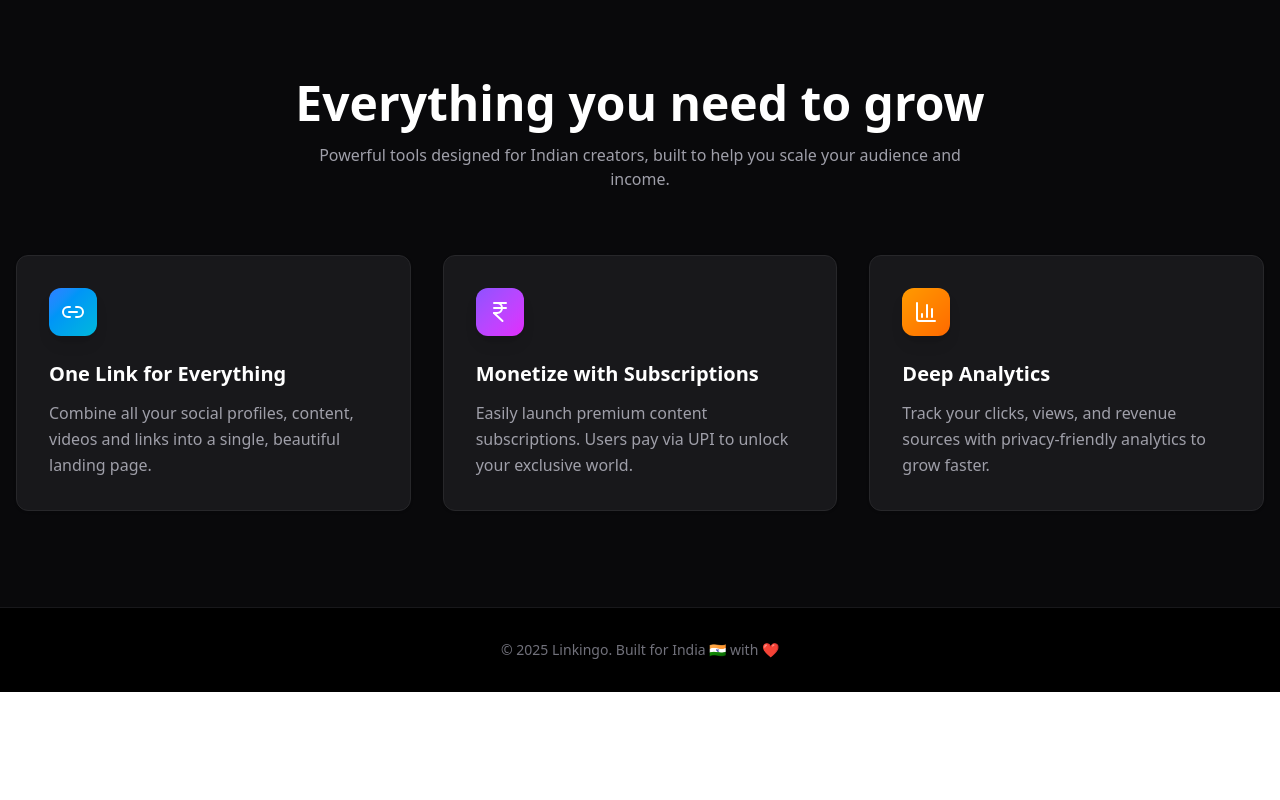
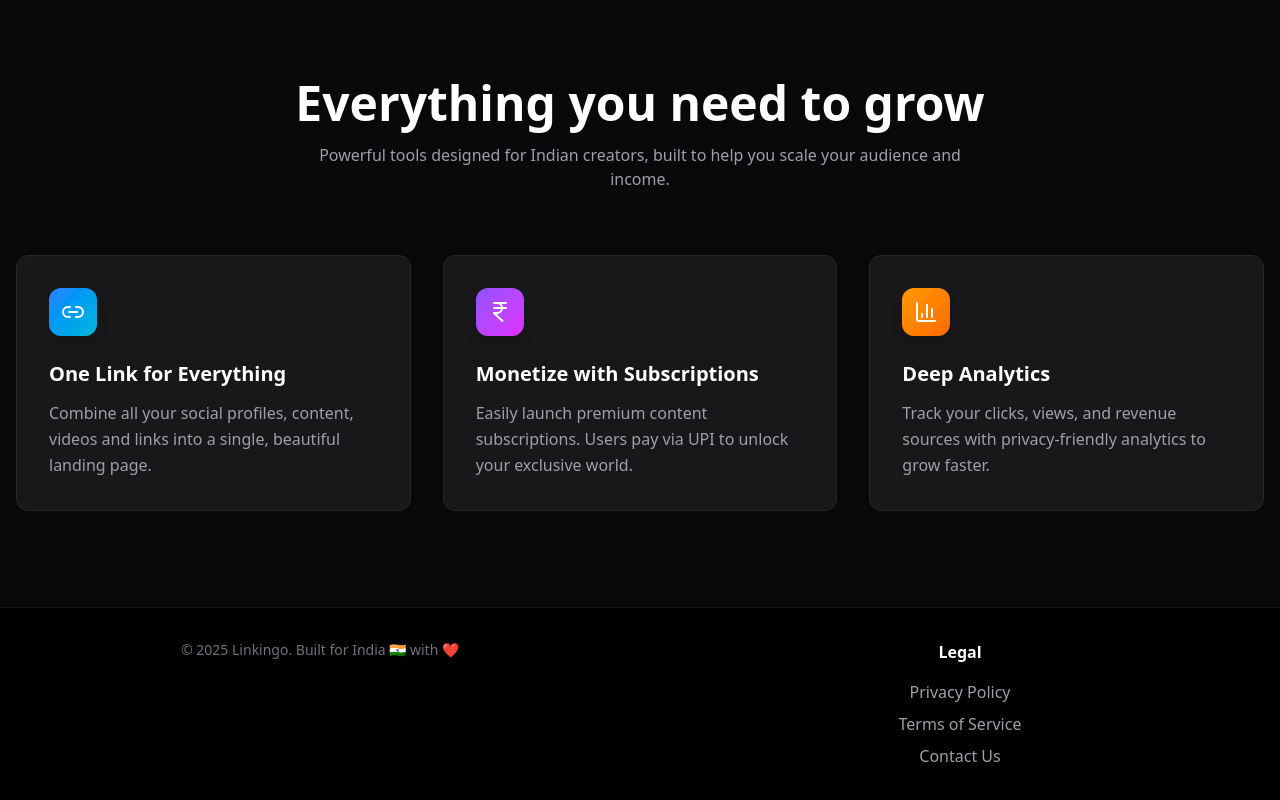
Before and after one commit to aitechquest2025/Linkingo, a Next.js app: page / in a window 1280 px wide. Shown: the part 1396-2196 px from the top of the page. Before the commit the page ends 2088 px from the top, so only its background shows below. Built offline with nearby package versions, Linux system fonts and the light colour scheme.

Commit message:
fix: revert to normal reCAPTCHA checkbox mode and fix footer import

```diff
--- a/components/landing/footer.tsx
+++ b/components/landing/footer.tsx
@@ -1,10 +1,22 @@
+import Link from "next/link";
+
 export function Footer() {
     return (
         <footer className="py-8 bg-black border-t border-zinc-900">
-            <div className="container mx-auto px-4 text-center">
-                <p className="text-zinc-500 text-sm">
-                    &copy; {new Date().getFullYear()} Linkingo. Built for India 🇮🇳 with ❤️
-                </p>
+            <div className="container mx-auto px-4 text-center grid grid-cols-1 md:grid-cols-2 gap-8">
+                <div>
+                    <p className="text-zinc-500 text-sm">
+                        &copy; {new Date().getFullYear()} Linkingo. Built for India 🇮🇳 with ❤️
+                    </p>
+                </div>
+                <div>
+                    <h4 className="font-semibold text-white mb-4">Legal</h4>
+                    <ul className="space-y-2">
+                        <li><Link href="/privacy" className="text-zinc-400 hover:text-white transition-colors">Privacy Policy</Link></li>
+                        <li><Link href="/terms" className="text-zinc-400 hover:text-white transition-colors">Terms of Service</Link></li>
+                        <li><Link href="/contact" className="text-zinc-400 hover:text-white transition-colors">Contact Us</Link></li>
+                    </ul>
+                </div>
             </div>
         </footer>
     );
```
